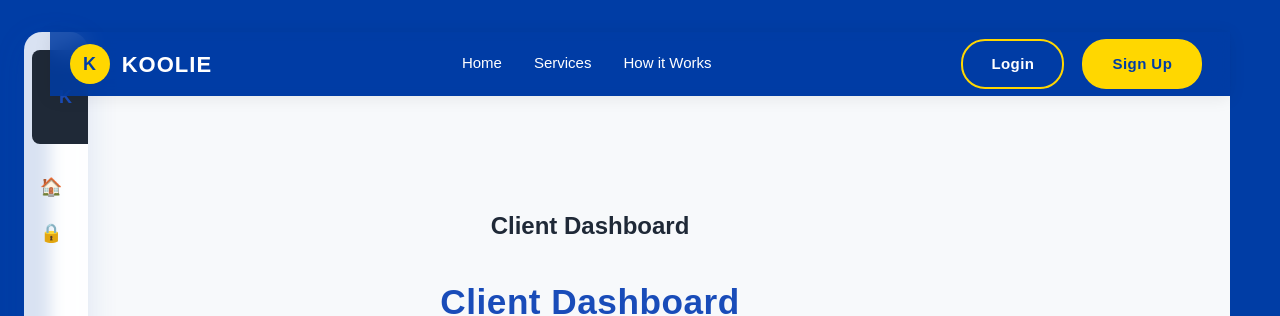
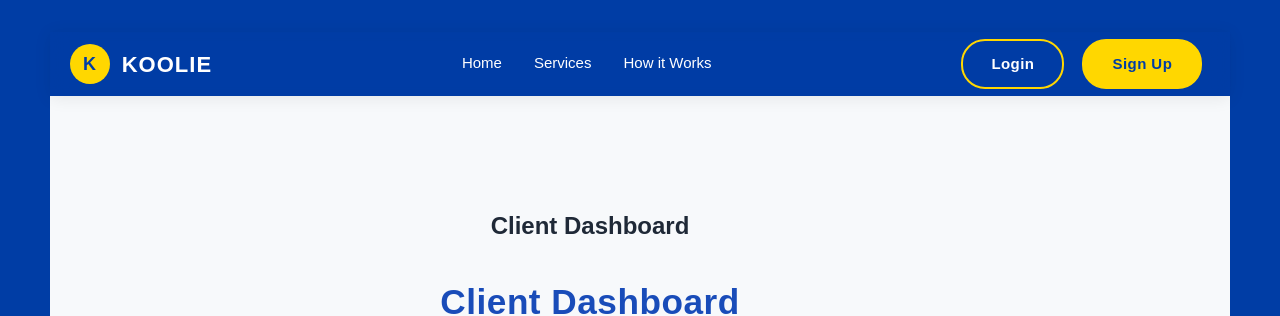
Before and after one commit to Benedict1010/Koolie, a React (Vite) app in the folder Koolie0/client/: page /client-dashboard in a window 1280 px wide. Shown: the top 316 px of the page. Built offline with nearby package versions, Linux system fonts and the light colour scheme; no server answers.

Commit message:
sidebar removal

```diff
--- a/Koolie0/client/src/pages/ClientDashboard.jsx
+++ b/Koolie0/client/src/pages/ClientDashboard.jsx
@@ -1,14 +1,14 @@
 import React from "react";
-import DashboardLayout from "../layout/DashboardLayout";
+import DashboardMainLayout from "../layout/DashboardMainLayout";
 import ClientPanel from "../components/dashboard/ClientPanel";
 
 export default function ClientDashboard() {
   return (
-    <DashboardLayout>
+    <DashboardMainLayout>
       <div>
         <h2>Client Dashboard</h2>
         <ClientPanel />
       </div>
-    </DashboardLayout>
+    </DashboardMainLayout>
   );
 }
```
